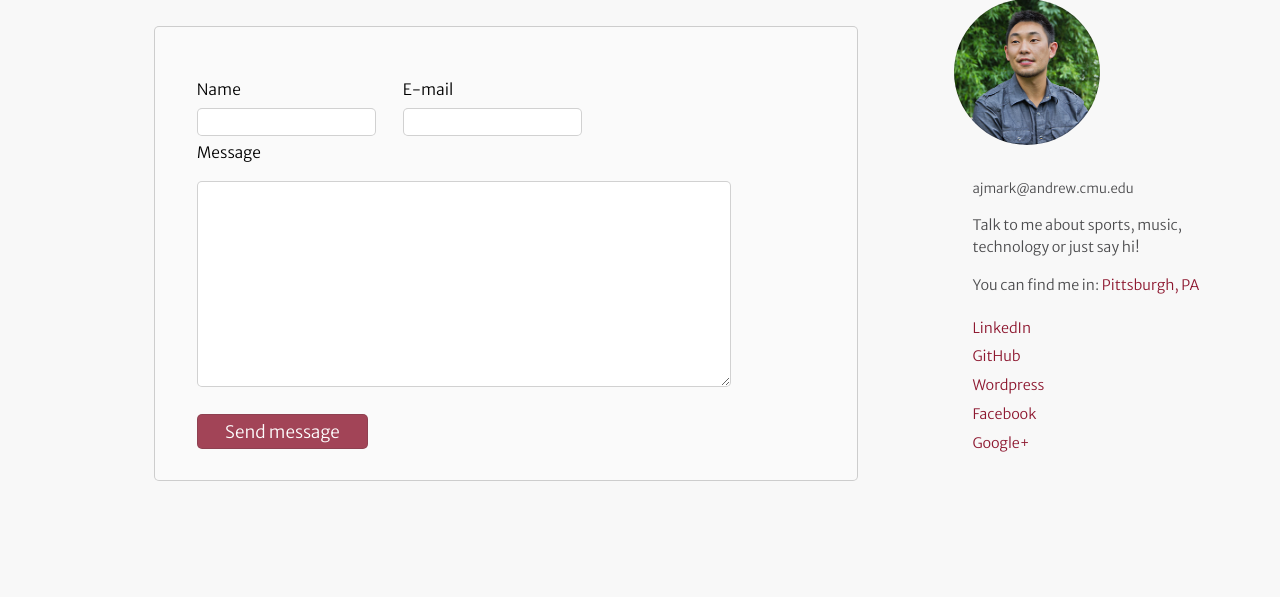
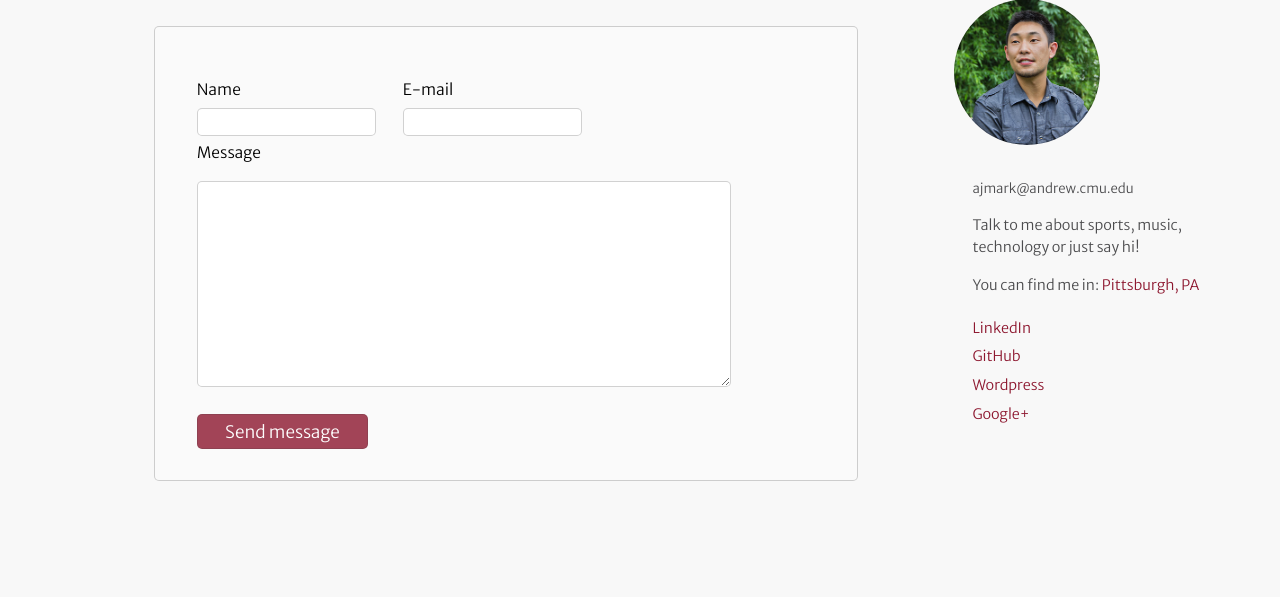
Before and after one commit to ajmark/ajmark.com, a PHP site: page /contact.php in a window 1280 px wide. Shown: the part 145-742 px from the top of the page. Run offline with PHP 8.4, Linux system fonts and the light colour scheme.

Commit message:
removed facebook link

```diff
--- a/includes/contactside.php
+++ b/includes/contactside.php
@@ -14,8 +14,6 @@
 				<br>
 				<a class='social' href='http://ajmarkportfolio.wordpress.com' target='_blank'>Wordpress</a>
 				<br>
-				<a class='social' href='https://www.facebook.com/amark92' target='_blank'>Facebook</a>
-				<br>
 				<a class='social' href='https://plus.google.com/u/0/107031254155320403996/posts' target='_blank'>Google+</a>
 			</div>
     </div>
```
